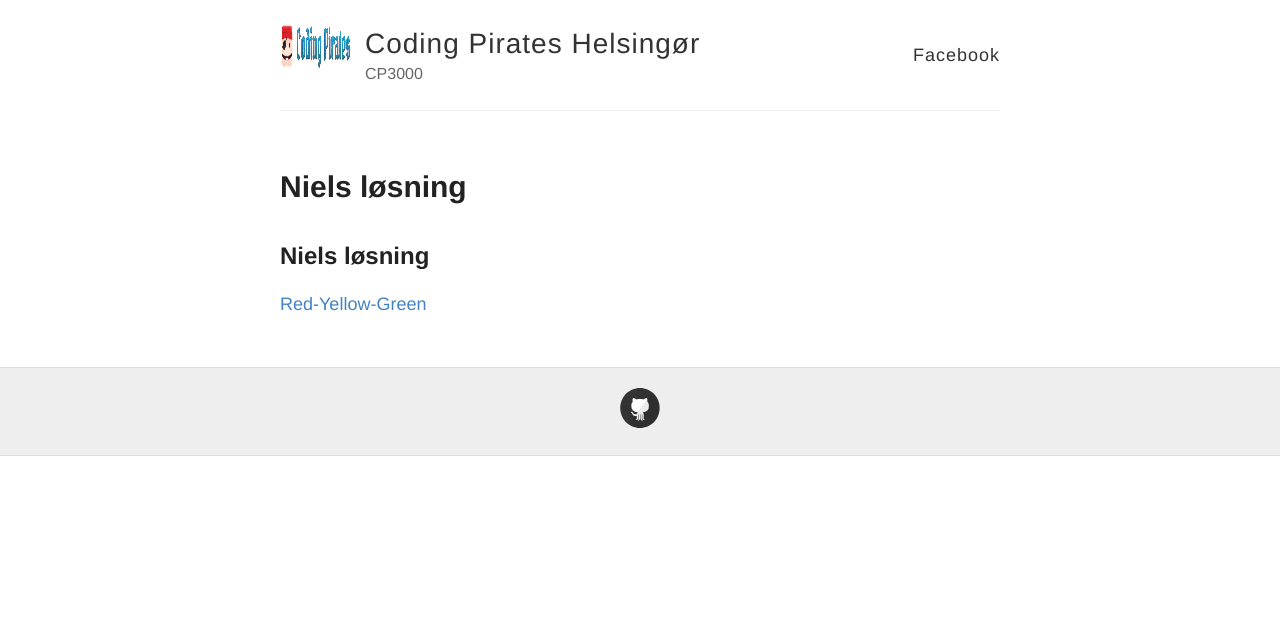
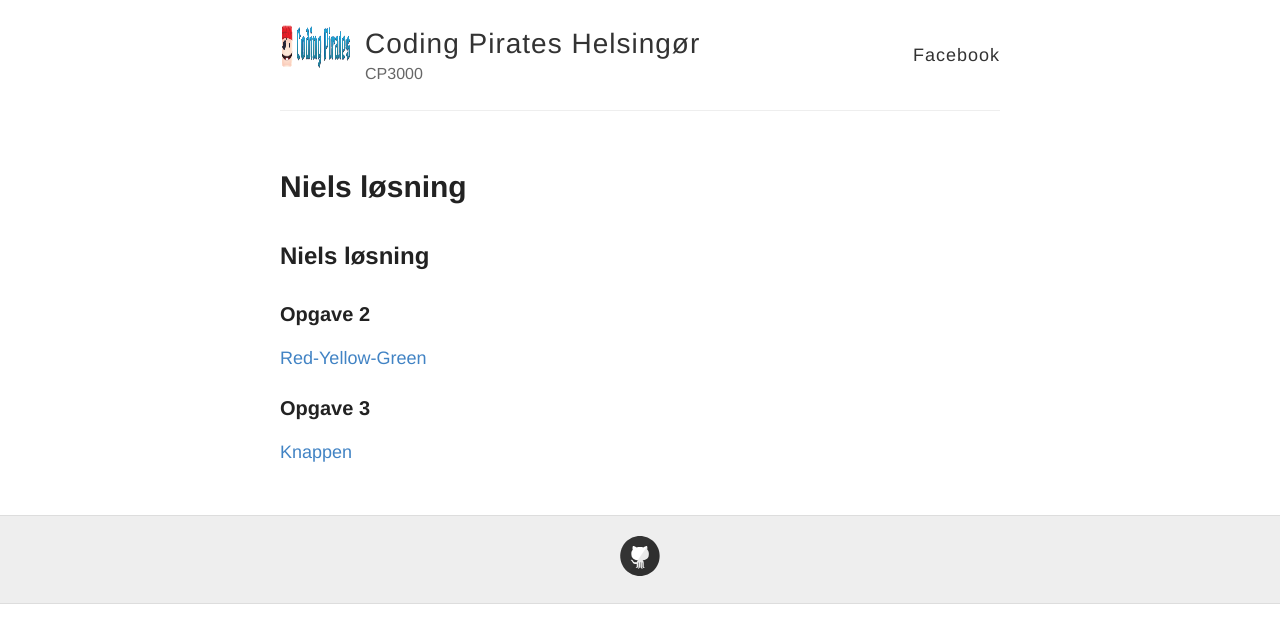
Before and after one commit to lysskovvej/cp3000.github.io, a Jekyll site: the page built from niels/opgave2.md, in a window 1280 px wide. Shown: the top 643 px of the page. Built offline with Jekyll 4.4.1, drawn with Linux system fonts in a browser that asks for light colours; our own code applies the rules of GitHub Pages for plain Markdown files.

Commit message:
Update opgave2.md

```diff
--- a/niels/opgave2.md
+++ b/niels/opgave2.md
@@ -1,2 +1,8 @@
 ## Niels løsning
+
+### Opgave 2
 [Red-Yellow-Green](https://www.tinkercad.com/things/4WR9vWKXox8-daring-gaaris-juttuli/editel?tenant=circuits?sharecode=ac-3dUb9oxv6LmEBNa5UqvN2AMHNqL7DJNBoV4_xOJc=)
+
+### Opgave 3
+[Knappen](https://www.tinkercad.com/things/hfNi35nyS58-fantabulous-hillar/editel?sharecode=TGnuYaVZ5nT8K7pWwHvHQNtuWbyG2CYycNTKOAX7-lI=)
+![](./Fantabulous%20Hillar.png)
```
